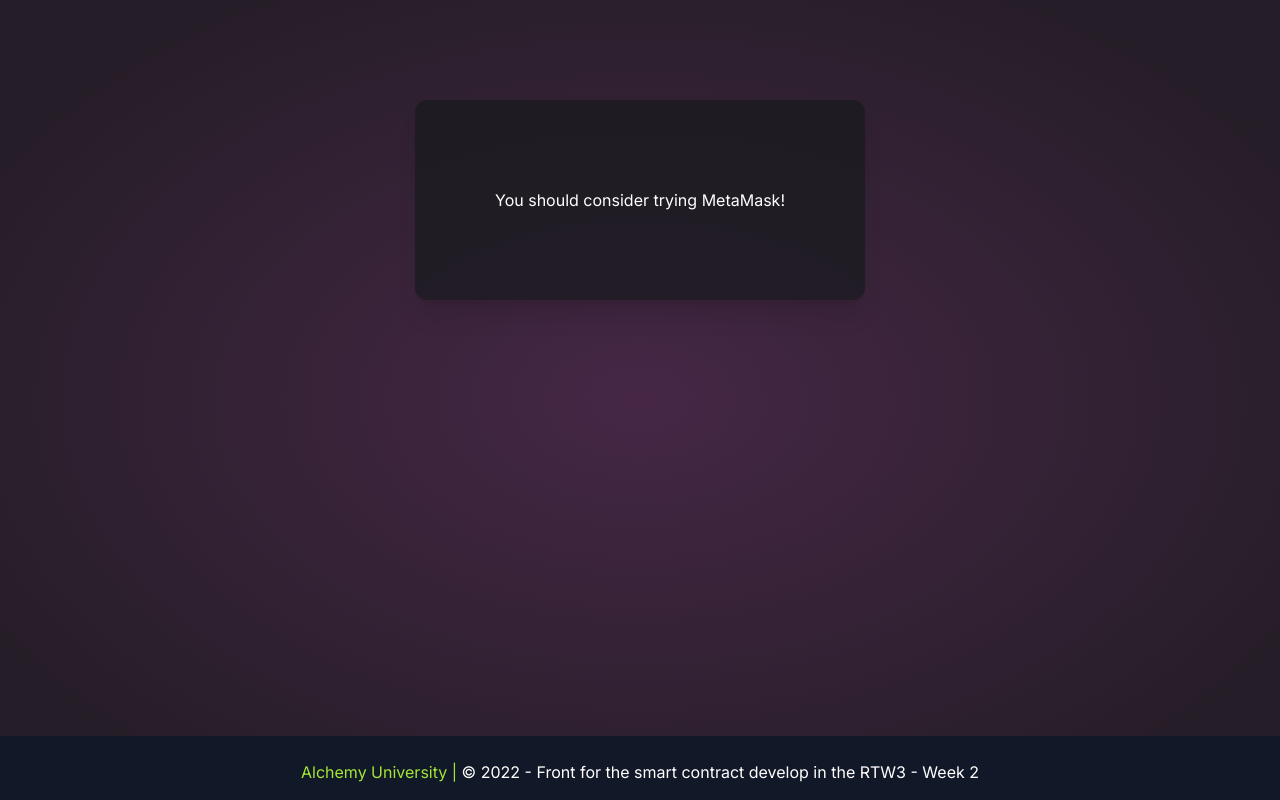
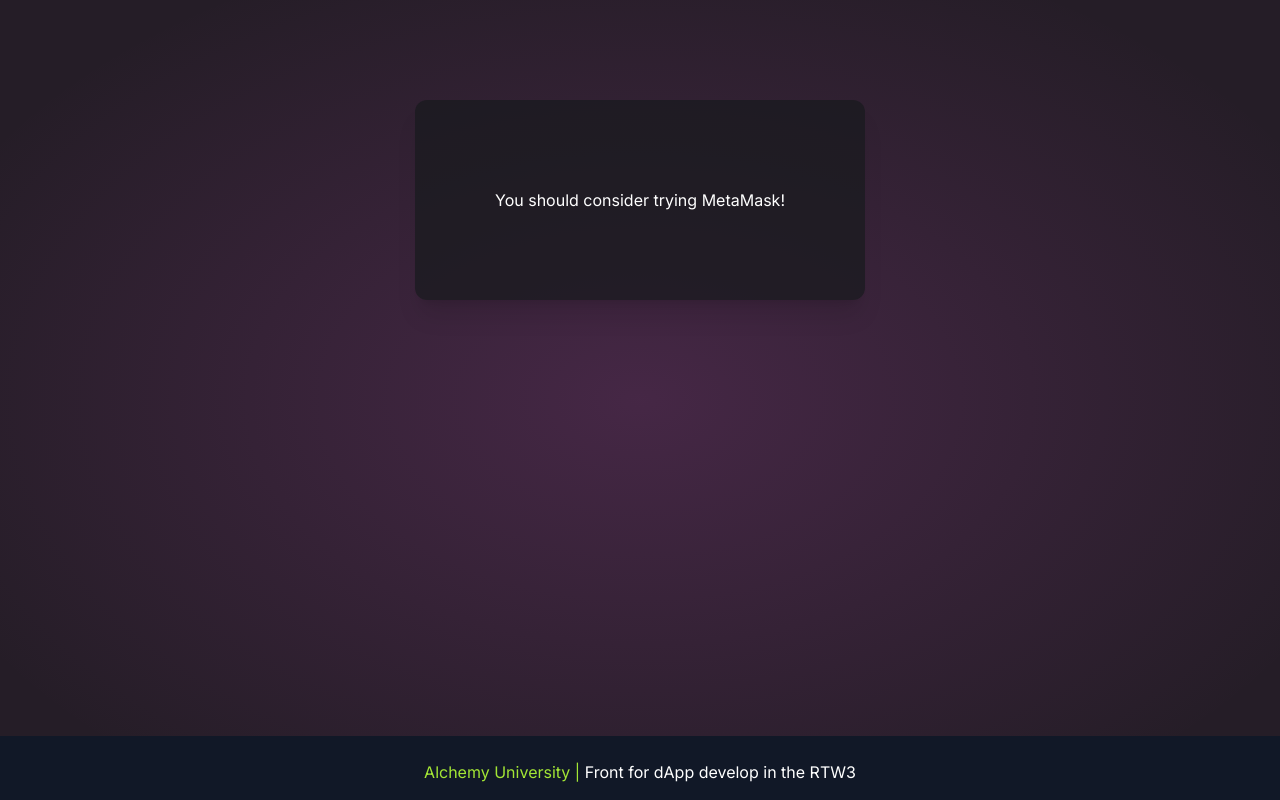
Before and after one commit to agzaracho/AU---RTW3---CHALLENGE-WEEK-2, a React (Vite) app: page / in a window 1280 px wide. Built offline with nearby package versions, Linux system fonts and the light colour scheme; a web font is replaced by a local one.

Commit message:
Update Footer.jsx

```diff
--- a/src/components/Footer.jsx
+++ b/src/components/Footer.jsx
@@ -12,7 +12,7 @@ export default function Footer() {
       <div className="text-center mt-2 p-4">
 
           <a className="text-lime-400" href="https://university.alchemy.com/"> Alchemy University | </a>
-          {account ? (<>If you bought me a coffee. Ask me for a thank you poap on Discord. Thank you!</>):(<>© 2022 - Front for the smart contract develop in the RTW3 - Week 2 </>)}
+          {account ? (<>If you bought me a coffee, ask me for a thank you POAP on Discord. Thank you!</>):(<>Front for dApp develop in the RTW3</>)}
       </div>
     </footer>
 
```
